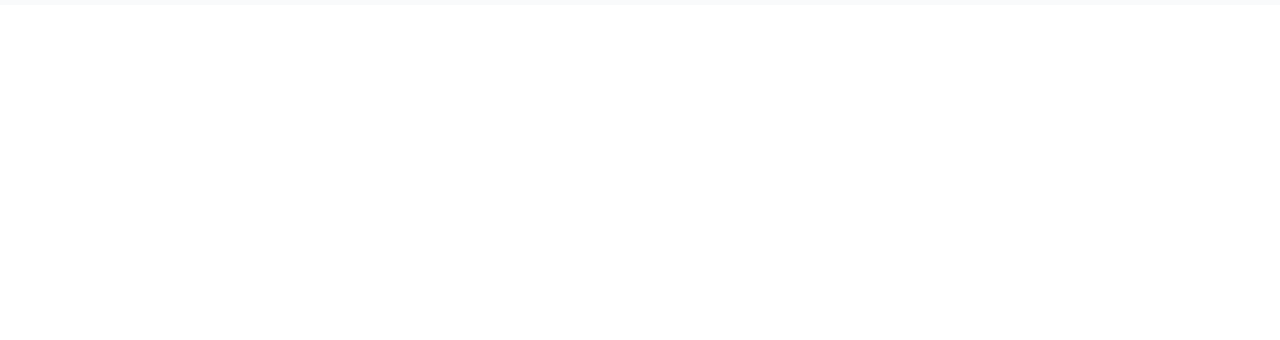
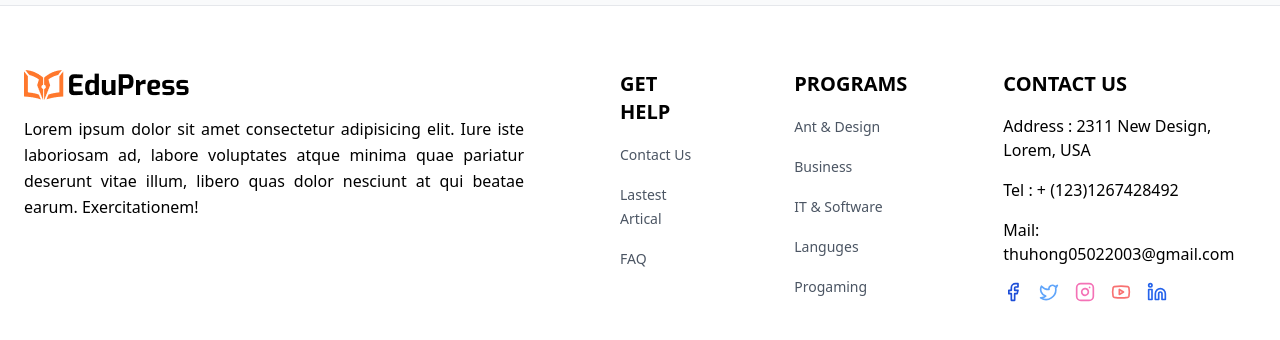
Before and after one commit to Thu-Hong-oo/english-learning-mvp, a React (Vite) app in the folder frontend/: page / in a window 1280 px wide. Shown: the part 2619-2959 px from the top of the page. Before the commit the page ends 2624 px from the top, so only its background shows below. Built offline with nearby package versions, Linux system fonts and the light colour scheme.

Commit message:
feature(ui): Add footer

```diff
--- a/frontend/src/App.tsx
+++ b/frontend/src/App.tsx
@@ -6,6 +6,7 @@
 import TopCategories from './components/layout/Top-Category'
 import StudentFeedback from './components/layout/StudentFeedback'
 import FeaturedCourses from './components/layout/FeatureCourse'
+import Footer from './components/layout/Footer'
 function App() {
   const [count, setCount] = useState(0)
 
@@ -16,6 +17,7 @@
       <TopCategories />
       <FeaturedCourses/>
       <StudentFeedback />
+      <Footer/>
     </>
   )
 }
--- /dev/null
+++ b/frontend/src/components/layout/Footer.tsx
@@ -0,0 +1,63 @@
+import React from 'react'
+import { Facebook, Twitter, Instagram, Youtube, Linkedin } from 'lucide-react'
+
+const Footer = () => {
+    return (
+        <div>
+            <footer className="bg-white border-t border-gray-200 py-16">
+                <div className="container mx-auto px-6">
+                    <div className="flex flex-nowrap justify-between items-start space-x-8 md:space-x-16 lg:space-x-24">
+                        {/*Company infor */}
+                        <div className="space-y-4 max-w-[500px]">
+                            <img src="./LOGO.png" alt="" />
+                            <p className="text-justify leading-relaxed">Lorem ipsum dolor sit amet consectetur adipisicing elit. Iure iste laboriosam ad, labore voluptates atque minima quae pariatur deserunt vitae illum, libero quas dolor nesciunt at qui beatae earum. Exercitationem!</p>
+
+                        </div>
+
+                        <div className="space-y-4">
+                            <h2 className="font-bold text-xl">GET HELP</h2>
+
+                            <ol className="space-y-4">
+                                <li><a href="" className="text-gray-600 hover:text-orange-500 text-sm">Contact Us</a></li>
+                                <li><a href="" className="text-gray-600 hover:text-orange-500 text-sm">Lastest Artical</a></li>
+                                <li><a href="" className="text-gray-600 hover:text-orange-500 text-sm">FAQ</a></li>
+                            </ol>
+                        </div>
+
+                        <div className="space-y-4">
+                            <h2 className="font-bold text-xl">PROGRAMS</h2>
+                            <ol className="space-y-4">
+                                <li><a href="" className="text-gray-600 hover:text-orange-500 text-sm">Ant & Design</a></li>
+                                <li><a href="" className="text-gray-600 hover:text-orange-500 text-sm">Business</a></li>
+                                <li><a href="" className="text-gray-600 hover:text-orange-500 text-sm">IT & Software</a></li>
+                                <li><a href="" className="text-gray-600 hover:text-orange-500 text-sm">Languges</a></li>
+                                <li><a href="" className="text-gray-600 hover:text-orange-500 text-sm">Progaming</a></li>
+                            </ol>
+                        </div>
+
+                        <div className="space-y-4">
+                            <h2 className="font-bold text-xl">CONTACT US</h2>
+                            <div className="flex-row space-y-4">
+                                <p>Address : 2311 New Design, Lorem, USA</p>
+                                <p>Tel : + (123)1267428492</p>
+                                <p>Mail: thuhong05022003@gmail.com</p>
+                                <div className="flex space-x-4">
+                                    <Facebook className="w-5 h-5 text-blue-700 hover:text-orange-500"></Facebook>
+                                    <Twitter className="w-5 h-5 text-blue-400 hover:text-orange-500 cursor-pointer" />
+                                    <Instagram className="w-5 h-5 text-pink-400 hover:text-orange-500 cursor-pointer" />
+                                    <Youtube className="w-5 h-5 text-red-400 hover:text-orange-500 cursor-pointer" />
+                                    <Linkedin className="w-5 h-5 text-blue-600 hover:text-orange-500 cursor-pointer" />
+                                </div>
+
+                            </div>
+
+                        </div>
+
+                    </div>
+                </div>
+            </footer>
+        </div>
+    )
+}
+
+export default Footer
--- a/frontend/src/components/layout/LearnPressAddOns.tsx
+++ b/frontend/src/components/layout/LearnPressAddOns.tsx
@@ -1,10 +1,10 @@
 import React from 'react'
-
+import {Button} from '../ui/button'
 const LearnPressAddOns = () => {
   return (
-    <div>
+    <section className = "py-20">
 
-    </div>
+    </section>
   )
 }
 
```
Also changed, not shown: frontend/src/components/layout/CallToAction.tsx (added), frontend/src/components/layout/Statistics.tsx (added).
